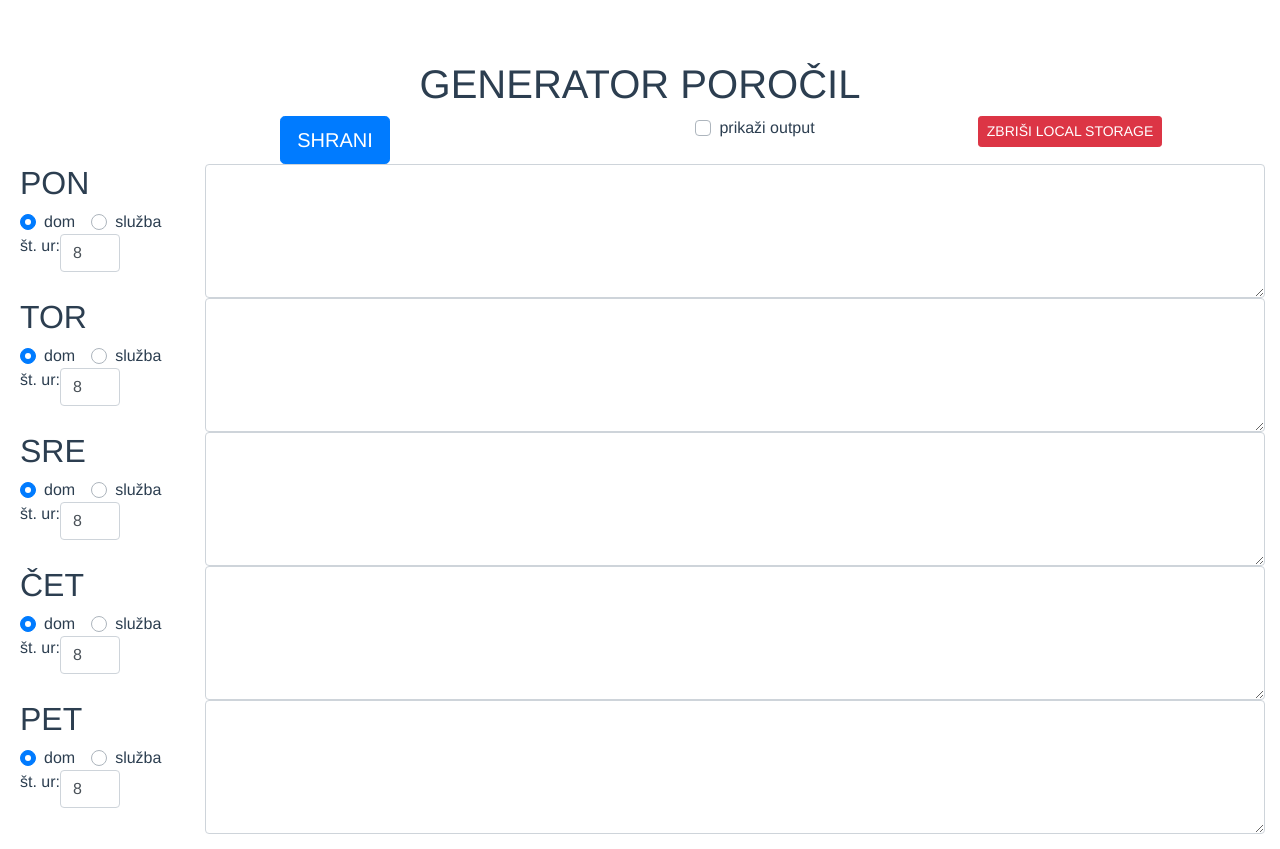
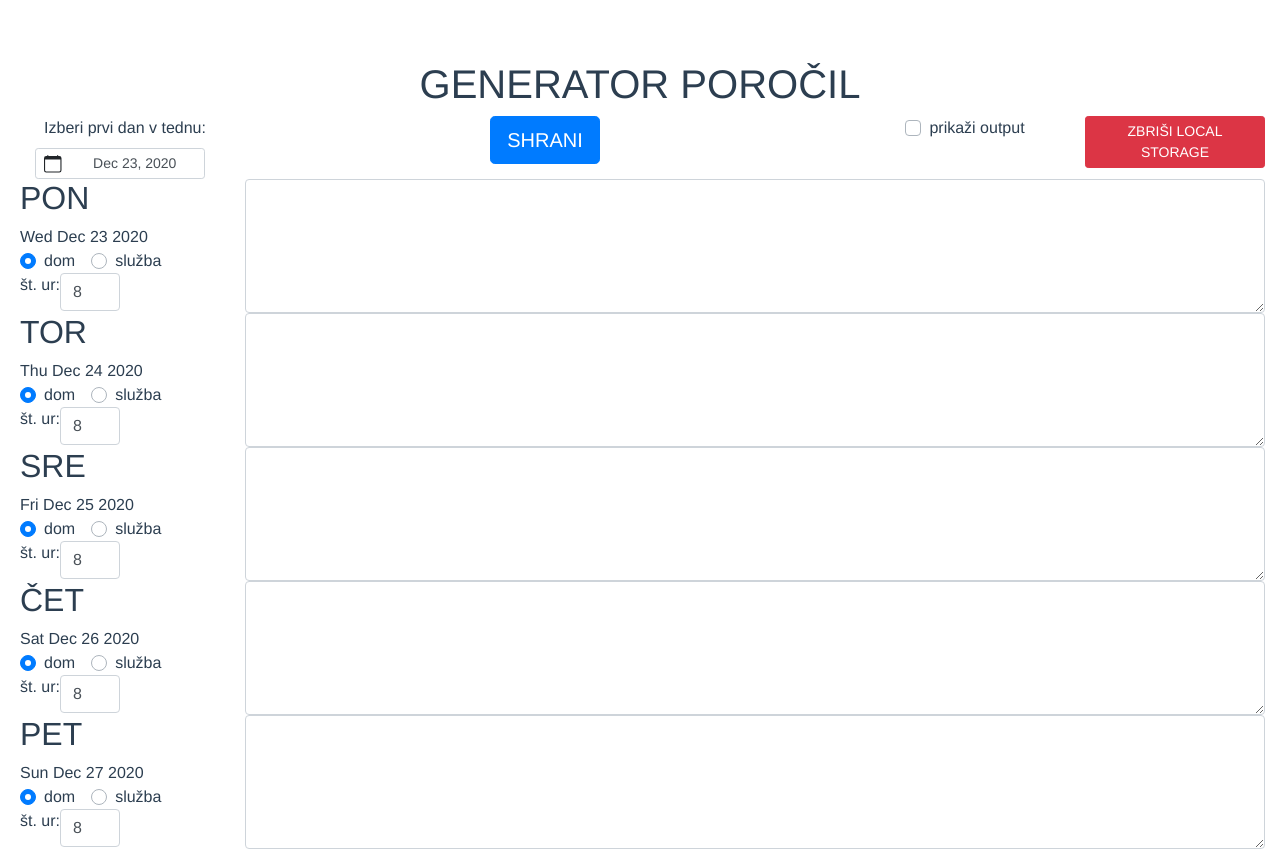
Before and after one commit to gigaKosec/generator-porocil, a Vue app: page / in a window 1280 px wide. Built offline with nearby package versions, Linux system fonts and the light colour scheme.

Commit message:
Dodal prikaz datumov (izbrani datum še ne shrani)

```diff
--- a/src/components/DneviForm.vue
+++ b/src/components/DneviForm.vue
@@ -2,34 +2,56 @@
   <div id = "weekly-form">
     <b-container class="week" fluid>
       <b-form>
+        <!-- BUTTONS ROW -->
         <b-row class = "buttons-row">
+          <b-col> <!-- datum -->
+              <label> Izberi prvi dan v tednu: </label>
+              <b-form-datepicker
+              start-weekday="1"
+              :date-disabled-fn="dateDisabled"
+              :date-format-options="{ year: 'numeric', month: 'short', day: '2-digit'}"
+              v-model="firstDayOfWeekDate"
+              value-as-date
+              size="sm"
+              style="width: 170px"
+              ></b-form-datepicker>
+          </b-col>
+
           <b-col cols="6"><b-button variant="primary" @click="saveDays" size="lg">SHRANI</b-button></b-col>
           <b-col>
             <b-checkbox id="show-output" v-model="showOutput"> prikaži output</b-checkbox>
           </b-col>
-          <b-col cols="4"><b-button size="sm" variant="danger" @click="clearLocalStorage">ZBRIŠI LOCAL STORAGE</b-button></b-col>
+          <b-col cols="2"><b-button size="sm" variant="danger" @click="clearLocalStorage">ZBRIŠI LOCAL STORAGE</b-button></b-col>
         </b-row>
 
+        <!-- VRSTICA ZA DNEVNI VNOS -->
         <b-row class="day" v-for="day in days" v-bind:key="day.id" >
-          <b-col cols="2" style="max-width: 170px">
-            <b-row>
-              <h2>{{day.dayname}}</h2>
+
+          <!-- 1. STOLPEC: ime dneva, lokacija, št ur -->
+          <b-col cols="2" style="min-width: 160px">
+            <b-row> <!-- ime dneva v tednu -->
+              <h2 class="day-name">{{day.dayname}}</h2>
             </b-row>
-            <b-row class="daily-location">
+            <b-row> <!-- datum -->
+              <div class=date>{{addDays(firstDayOfWeekDate,day.id).toDateString()}}</div>
+            </b-row>
+            <b-row class="daily-location"> <!-- lokacija -->
               <b-form-radio-group v-model="day.lokacijaDela" inline="true">
                   <b-form-radio value="dom">dom</b-form-radio>
-                  <b-form-radio value="služba">služba</b-form-radio>
+                  <b-form-radio value="služba">služba </b-form-radio>
               </b-form-radio-group>
             </b-row>
-            <b-row class="daily-hours">
+            <b-row class="daily-hours"> <!-- št ur -->
               <label>št. ur:</label>
               <b-form-input type="number" v-model="day.stUr" style="width: 60px"></b-form-input>
             </b-row>
 
           </b-col>
+          <!-- 2. STOLPEC: opis dela -->
           <b-col class="daily-work-description"> <b-textarea rows="5" :value="day.opisDela" v-model="day.opisDela"></b-textarea> </b-col>
+          <!-- 3. STOLPEC: output -->
           <b-col class="daily-output" cols="4" style="max-height:200px; overflow: hidden" v-if="showOutput">
-            <b-row> OUTPUTS:</b-row>
+            <b-row> OUTPUTS: first day of week = {{firstDayOfWeekDate}}</b-row>
             <b-row>{{day}}</b-row>
           </b-col>
         </b-row>
@@ -42,14 +64,16 @@
 export default {
   data() {
     return {
+      firstDayOfWeekDate: new Date(),
       days: [
-        { id: 0, dayname: "PON", lokacijaDela: "dom", stUr: 8, opisDela: ""},
-        { id: 1, dayname: "TOR", lokacijaDela: "dom", stUr: 8, opisDela: ""},
-        { id: 2, dayname: "SRE", lokacijaDela: "dom", stUr: 8, opisDela: ""},
-        { id: 3, dayname: "ČET", lokacijaDela: "dom", stUr: 8, opisDela: ""},
-        { id: 4, dayname: "PET", lokacijaDela: "dom", stUr: 8, opisDela: ""},
+        { id: 0, dayname: "PON", date: "", lokacijaDela: "dom", stUr: 8, opisDela: ""},
+        { id: 1, dayname: "TOR", date: "", lokacijaDela: "dom", stUr: 8, opisDela: ""},
+        { id: 2, dayname: "SRE", date: "", lokacijaDela: "dom", stUr: 8, opisDela: ""},
+        { id: 3, dayname: "ČET", date: "", lokacijaDela: "dom", stUr: 8, opisDela: ""},
+        { id: 4, dayname: "PET", date: "", lokacijaDela: "dom", stUr: 8, opisDela: ""},
       ],
-      showOutput: false
+      showOutput: false,
+
     };
   },
   mounted (){
@@ -73,8 +97,27 @@ export default {
     clearLocalStorage () {
       localStorage.clear()
       location.reload()
+    },
+    dateDisabled(ymd, date) {
+        // Disable weekends (Sunday = `0`, Saturday = `6`) and
+        // disable days that fall on the 13th of the month
+        const weekday = date.getDay()
+        const day = date.getDate()
+        // Return `true` if the date should be disabled
+        return weekday === 0 || weekday === 6
+      },
+      addDays(date, days) {
+        let result = new Date(date);
+        result.setDate(result.getDate() + days);
+        return result;
+      }
+  },
+  /* computed : {
+    dateForDayOfWeek(){
+      return this.firstDayOfWeekDate.getDate()
     }
-  }
+
+  } */
 };
 </script>
 
```
Also changed, not shown: src/assets/logo.png (deleted), 1 other file (tests, documents, lock files or other folders).
